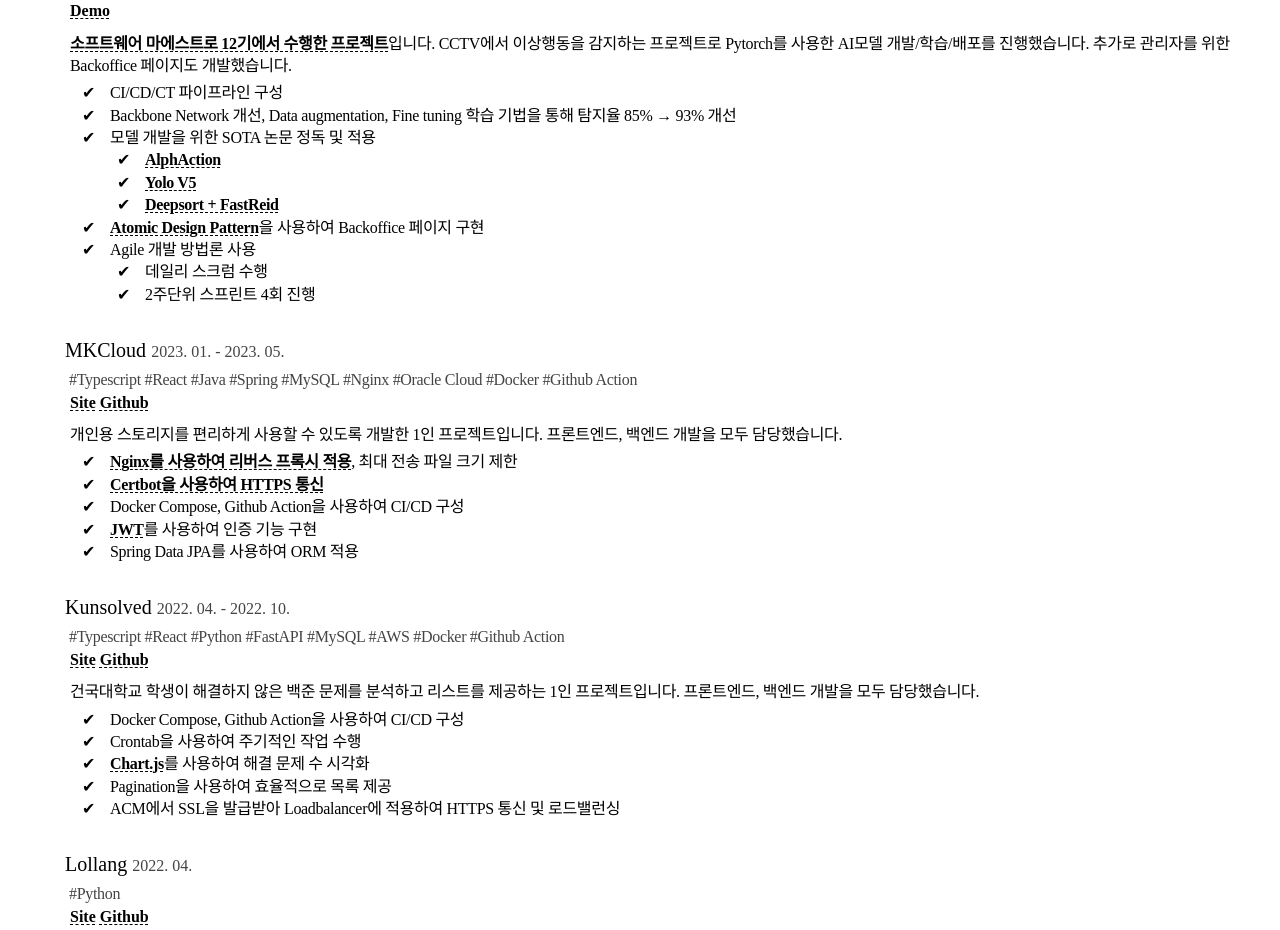
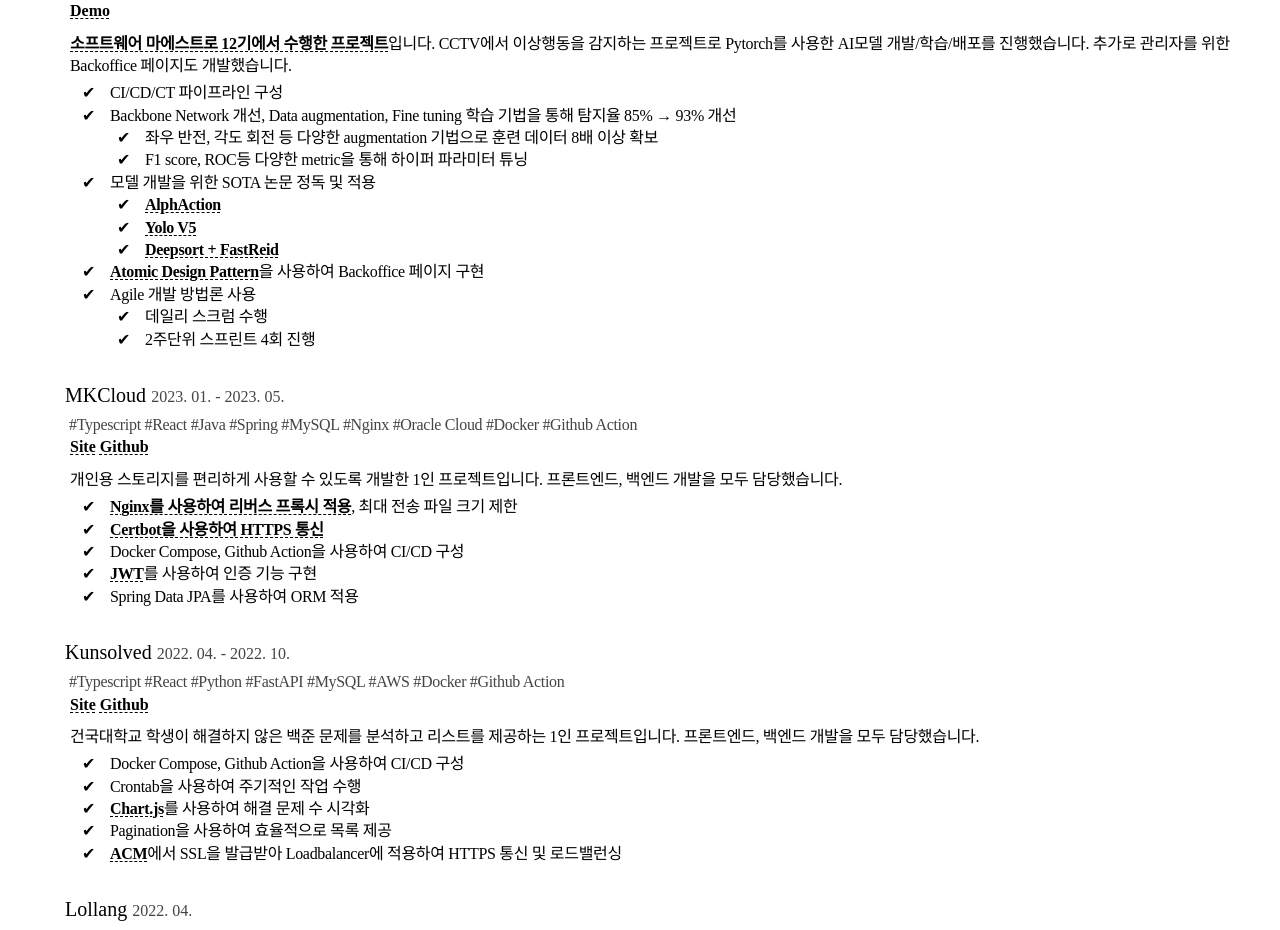
Before and after one commit to riroan/riroan.com, a React (Create React App) app in the folder riroan/: page / in a window 1280 px wide. Shown: the part 624-1554 px from the top of the page. Built offline with nearby package versions, Linux system fonts and the light colour scheme; a web font is replaced by a local one.

Commit message:
내용 추가

```diff
--- a/riroan/src/App.js
+++ b/riroan/src/App.js
@@ -67,6 +67,10 @@
 				<Ul display={visible}>
 					<Item depth={1}>CI/CD/CT 파이프라인 구성</Item>
 					<Item depth={1}>Backbone Network 개선, Data augmentation, Fine tuning 학습 기법을 통해 탐지율 85% → 93% 개선</Item>
+					<Ul display={visible}>
+						<Item depth={2}>좌우 반전, 각도 회전 등 다양한 augmentation 기법으로 훈련 데이터 8배 이상 확보</Item>
+						<Item depth={2}>F1 score, ROC등 다양한 metric을 통해 하이퍼 파라미터 튜닝</Item>
+					</Ul>
 					<Item depth={1}>모델 개발을 위한 SOTA 논문 정독 및 적용</Item>
 					<Ul display={visible}>
 						<Item depth={2}>
@@ -128,7 +132,9 @@
 						<A href="https://www.chartjs.org/">Chart.js</A>를 사용하여 해결 문제 수 시각화
 					</Item>
 					<Item depth={1}>Pagination을 사용하여 효율적으로 목록 제공</Item>
-					<Item depth={1}>ACM에서 SSL을 발급받아 Loadbalancer에 적용하여 HTTPS 통신 및 로드밸런싱</Item>
+					<Item depth={1}>
+						<A href="https://aws.amazon.com/ko/certificate-manager/">ACM</A>에서 SSL을 발급받아 Loadbalancer에 적용하여 HTTPS 통신 및 로드밸런싱
+					</Item>
 				</Ul>
 			</Div>
 			<Div>
@@ -387,7 +393,7 @@
 				<br />
 				메이플스토리: <A href="https://maple.gg/u/%ED%95%99%EB%8B%A4%EB%A6%AC%EC%A0%91%EA%B8%B0">학다리접기</A>
 				<Assist>@리부트</Assist>
-				<br/>
+				<br />
 				배틀넷: 하스스톤#33537
 			</Div>
 
```
